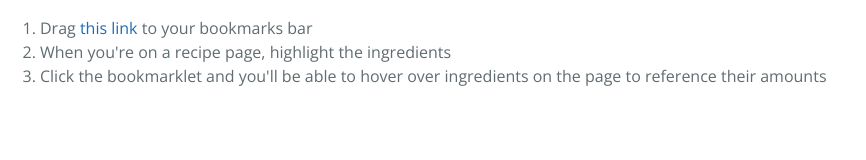
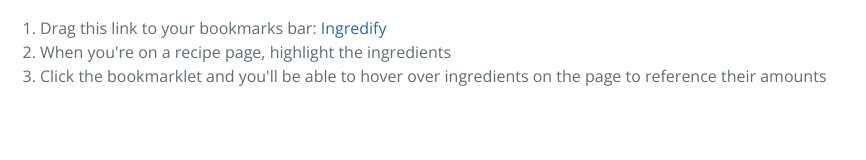
Before and after one commit to philwebster/philwebster.github.io, a plain HTML site: page ingredify/ingredify.html in a window 1280 px wide. Shown: the whole page, without its empty margins (0-866 px from the left). Drawn offline with nearby package versions, Linux system fonts and the light colour scheme; files that its build step writes are made by us from their sources.

Commit message:
web page

```diff
--- a/ingredify/ingredify.html
+++ b/ingredify/ingredify.html
@@ -12,49 +12,10 @@
   <body>
   <p>
     <ol>
-      <li>Drag <a href="javascript:(function()%7B%20cb%20=%20function()%7B%20ingredify();%7D;%20var%20script=document.createElement('SCRIPT');script.src='https://philwebster.github.io/files/ingredify.js?callback=cb?callback=cb';%20script.onload=cb;%20document.body.appendChild(script);%7D)();">this link</a> to your bookmarks bar</li>
+      <li>Drag this link to your bookmarks bar: <a href="javascript:(function()%7B%20cb%20=%20function()%7B%20ingredify();%7D;%20var%20script=document.createElement('SCRIPT');script.src='https://philwebster.github.io/files/ingredify.js?callback=cb?callback=cb';%20script.onload=cb;%20document.body.appendChild(script);%7D)();">Ingredify</a></li>
       <li>When you're on a recipe page, highlight the ingredients</li>
       <li>Click the bookmarklet and you'll be able to hover over ingredients on the page to reference their amounts</li>
     </ol>
   </p>
-<!--     <section class="page-header">
-      <h1 class="project-name">philwebster.github.io</h1>
-      <h2 class="project-tagline">A place to put the things that I do.</h2>
-    </section>
-
-    <section class="main-content">
-      <h3>
-<a id="welcome-to-github-pages" class="anchor" href="#welcome-to-github-pages" aria-hidden="true"><span aria-hidden="true" class="octicon octicon-link"></span></a>Welcome to GitHub Pages.</h3>
-
-<p>This automatic page generator is the easiest way to create beautiful pages for all of your projects. Author your page content here <a href="https://guides.github.com/features/mastering-markdown/">using GitHub Flavored Markdown</a>, select a template crafted by a designer, and publish. After your page is generated, you can check out the new <code>gh-pages</code> branch locally. If you’re using GitHub Desktop, simply sync your repository and you’ll see the new branch.</p>
-
-<h3>
-<a id="designer-templates" class="anchor" href="#designer-templates" aria-hidden="true"><span aria-hidden="true" class="octicon octicon-link"></span></a>Designer Templates</h3>
-
-<p>We’ve crafted some handsome templates for you to use. Go ahead and click 'Continue to layouts' to browse through them. You can easily go back to edit your page before publishing. After publishing your page, you can revisit the page generator and switch to another theme. Your Page content will be preserved.</p>
-
-<h3>
-<a id="creating-pages-manually" class="anchor" href="#creating-pages-manually" aria-hidden="true"><span aria-hidden="true" class="octicon octicon-link"></span></a>Creating pages manually</h3>
-
-<p>If you prefer to not use the automatic generator, push a branch named <code>gh-pages</code> to your repository to create a page manually. In addition to supporting regular HTML content, GitHub Pages support Jekyll, a simple, blog aware static site generator. Jekyll makes it easy to create site-wide headers and footers without having to copy them across every page. It also offers intelligent blog support and other advanced templating features.</p>
-
-<h3>
-<a id="authors-and-contributors" class="anchor" href="#authors-and-contributors" aria-hidden="true"><span aria-hidden="true" class="octicon octicon-link"></span></a>Authors and Contributors</h3>
-
-<p>You can @mention a GitHub username to generate a link to their profile. The resulting <code>&lt;a&gt;</code> element will link to the contributor’s GitHub Profile. For example: In 2007, Chris Wanstrath (<a href="https://github.com/defunkt" class="user-mention">@defunkt</a>), PJ Hyett (<a href="https://github.com/pjhyett" class="user-mention">@pjhyett</a>), and Tom Preston-Werner (<a href="https://github.com/mojombo" class="user-mention">@mojombo</a>) founded GitHub.</p>
-
-<h3>
-<a id="support-or-contact" class="anchor" href="#support-or-contact" aria-hidden="true"><span aria-hidden="true" class="octicon octicon-link"></span></a>Support or Contact</h3>
-
-<p>Having trouble with Pages? Check out our <a href="https://help.github.com/pages">documentation</a> or <a href="https://github.com/contact">contact support</a> and we’ll help you sort it out.</p>
-
-      <footer class="site-footer">
-
-        <span class="site-footer-credits">This page was generated by <a href="https://pages.github.com">GitHub Pages</a> using the <a href="https://github.com/jasonlong/cayman-theme">Cayman theme</a> by <a href="https://twitter.com/jasonlong">Jason Long</a>.</span>
-      </footer>
-
-    </section>
-
-   -->
   </body>
 </html>
```
